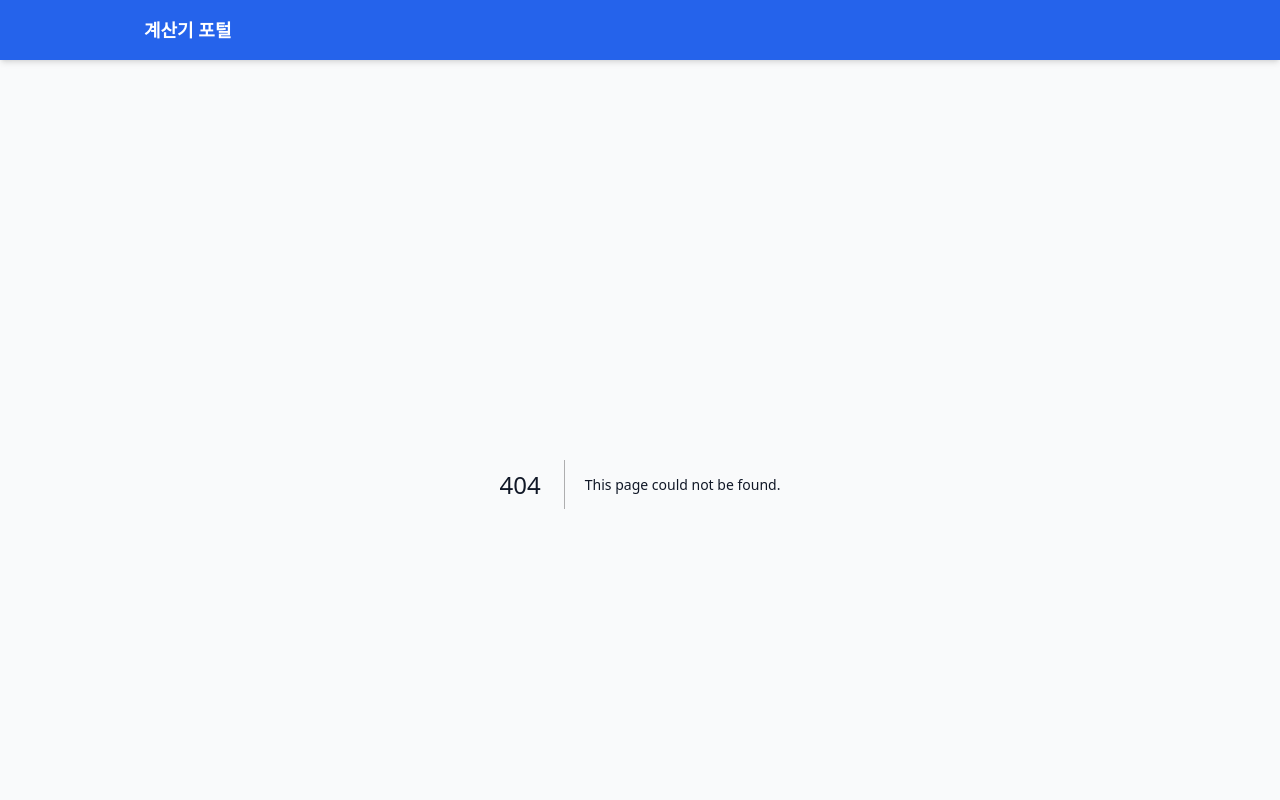
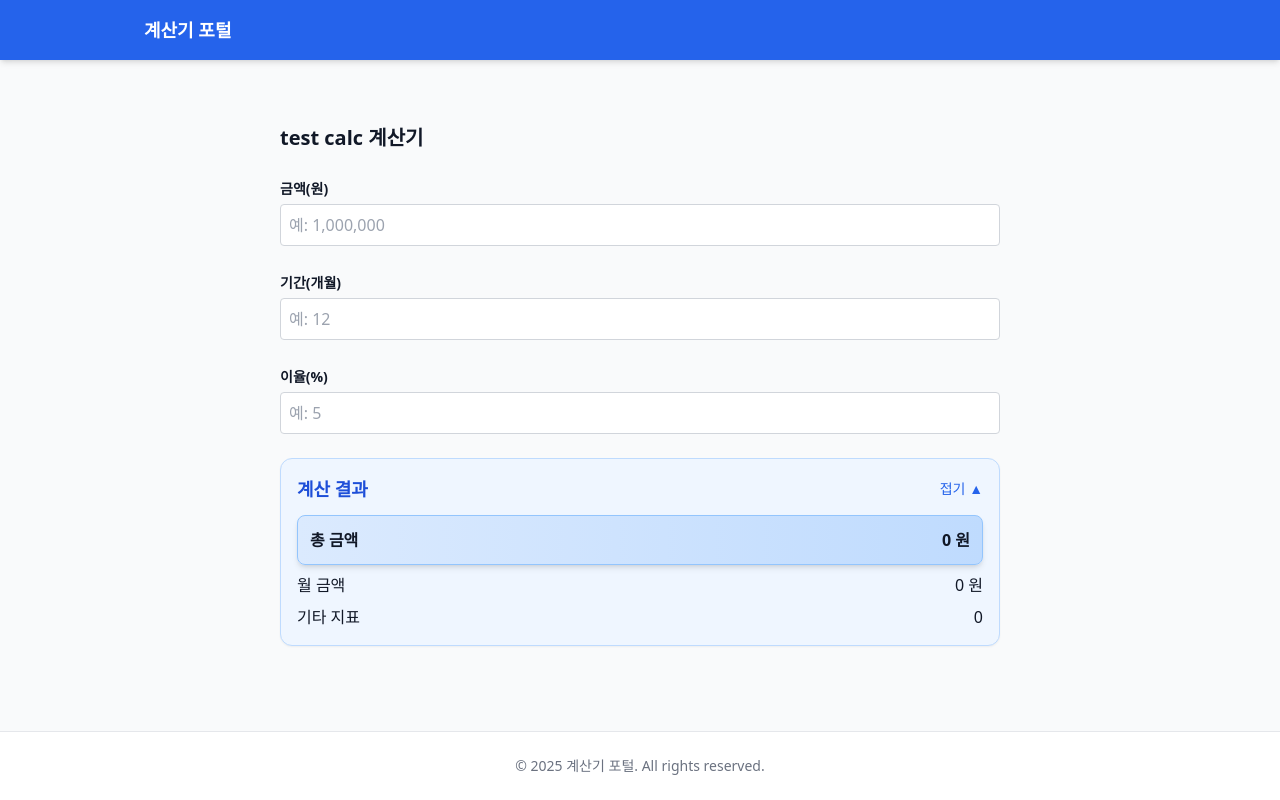
Before and after one commit to geniuspark00-source/calc-site, a Next.js app: page /calculators/test-calc in a window 1280 px wide. Before the commit this address had no page. Shown: the top 800 px of the page. Built offline with nearby package versions, Linux system fonts and the light colour scheme.

Commit message:
auto push

```diff
--- /dev/null
+++ b/app/calculators/test-calc/page.tsx
@@ -0,0 +1,8 @@
+import { generateCalculatorSEOTags } from "@/lib/seo";
+import CalculatorUI from "./test-calcCalculatorUI";
+
+export const metadata = generateCalculatorSEOTags("test-calc");
+
+export default function Page() {
+  return <CalculatorUI />;
+}
--- /dev/null
+++ b/app/calculators/test-calc/test-calcCalculatorUI.tsx
@@ -0,0 +1,50 @@
+"use client";
+
+import Input from "@/components/Input";
+import ResultBox from "@/components/ResultBox";
+import { useState } from "react";
+
+export default function TestCalcCalculatorUI() {
+  const [amount, setAmount] = useState(0);
+  const [period, setPeriod] = useState(0);
+  const [rate, setRate] = useState(0);
+
+  // TODO: 여기서 이 계산기에 맞는 로직을 구현하세요.
+  // 예: 금액/기간/이율 기반 계산
+
+  return (
+    <div className="space-y-6">
+      <h1 className="text-xl font-bold text-gray-900 mb-2">test calc 계산기</h1>
+
+      <Input
+        label="금액(원)"
+        value={amount}
+        onChange={setAmount}
+        placeholder="예: 1,000,000"
+      />
+
+      <Input
+        label="기간(개월)"
+        value={period}
+        onChange={setPeriod}
+        placeholder="예: 12"
+      />
+
+      <Input
+        label="이율(%)"
+        value={rate}
+        onChange={setRate}
+        placeholder="예: 5"
+      />
+
+      <ResultBox
+        title="계산 결과"
+        results={[
+          { label: "총 금액", value: "0 원", highlight: true },
+          { label: "월 금액", value: "0 원" },
+          { label: "기타 지표", value: "0" },
+        ]}
+      />
+    </div>
+  );
+}
--- /dev/null
+++ b/components/calculators/registry.ts
@@ -0,0 +1,12 @@
+import type React from "react";
+import TestCalcCard from "@/components/cards/test-calcCard";
+
+export type CalculatorCardItem = {
+  slug: string;
+  name: string;
+  Card: React.ComponentType<any>;
+};
+
+export const calculatorCards: CalculatorCardItem[] = [
+  { slug: "test-calc", name: "test calc 계산기", Card: TestCalcCard },
+];
--- /dev/null
+++ b/components/cards/test-calcCard.tsx
@@ -0,0 +1,13 @@
+import Link from "next/link";
+
+export default function TestCalcCard() {
+  return (
+    <Link
+      href="/calculators/test-calc"
+      className="block rounded-lg shadow-sm hover:shadow-md p-4 bg-white"
+    >
+      <p className="font-bold text-lg mb-2">test calc 계산기</p>
+      <p className="text-gray-600">클릭하여 계산기로 이동</p>
+    </Link>
+  );
+}
```
